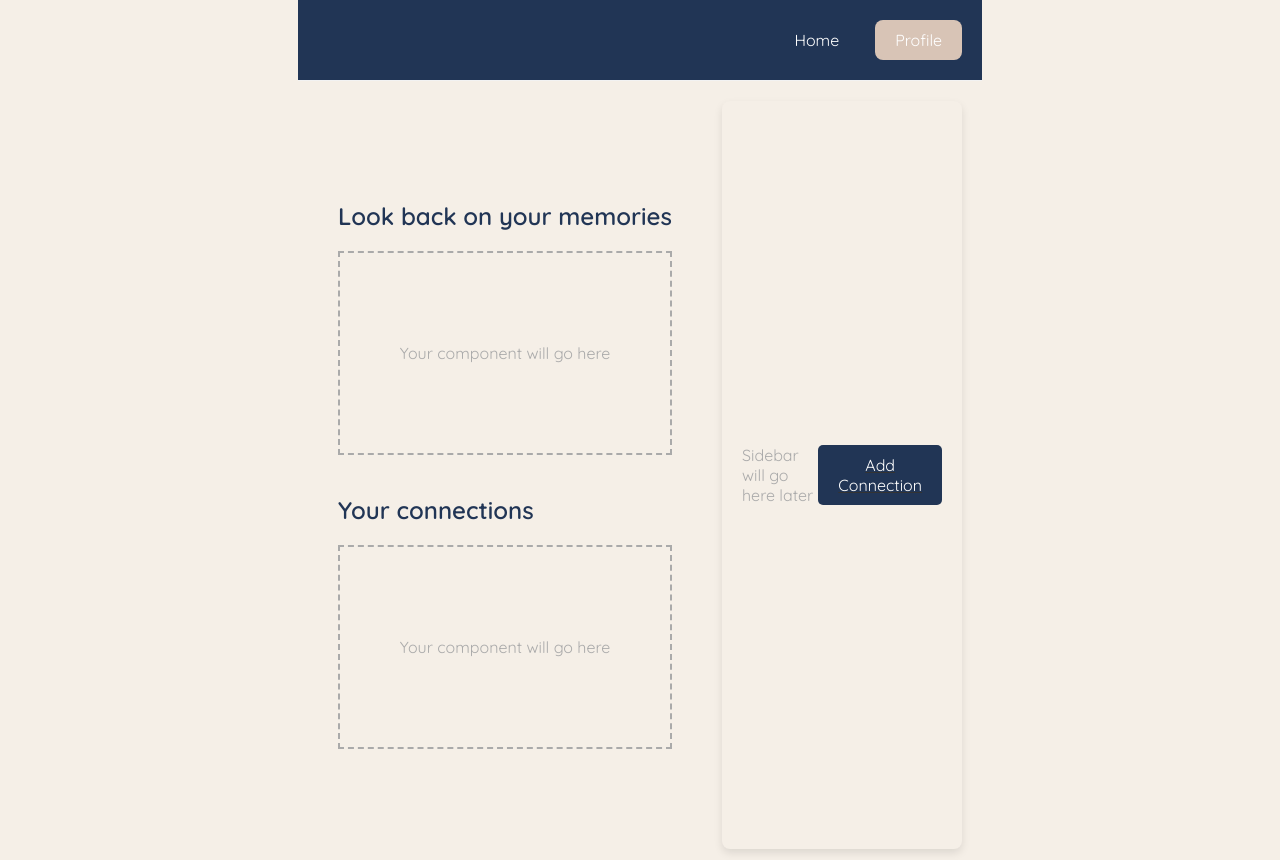
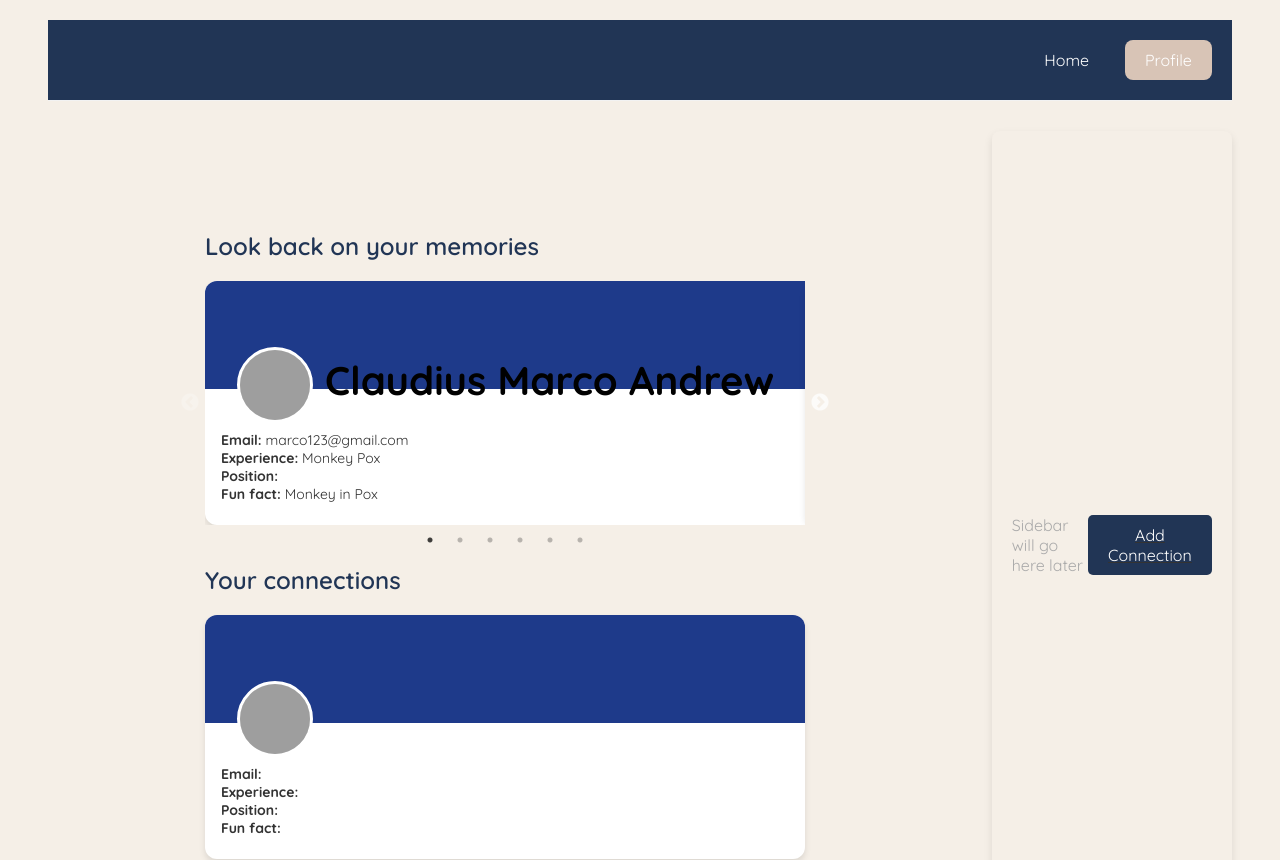
Before and after one commit to ComTDK/Devhack2025, a React (Create React App) app in the folder devhack2025/: page / in a window 1280 px wide. Shown: the top 860 px of the page. Built offline with nearby package versions, Linux system fonts and the light colour scheme; grey boxes are pictures that could not be loaded.

Commit message:
Home Page

```diff
--- a/devhack2025/package.json
+++ b/devhack2025/package.json
@@ -11,6 +11,8 @@
     "react-dom": "^19.0.0",
     "react-router-dom": "^5.3.4",
     "react-scripts": "5.0.1",
+    "react-slick": "^0.30.3",
+    "slick-carousel": "^1.8.1",
     "web-vitals": "^2.1.4"
   },
   "scripts": {
--- a/devhack2025/src/App.js
+++ b/devhack2025/src/App.js
@@ -1,27 +1,19 @@
 import React from "react";
 import { BrowserRouter as Router, Route, Switch } from "react-router-dom";
-import Navbar from "./Navbar";
-import HomePage from "./HomePage";
-import Test from "./Test";
+import HomePage from "./HomePage/HomePage";
 import InputPage from "./Input/page";
 
 function App() {
   return (
     <Router>
-      <div className="App">
       <Switch>
         <Route exact path="/">
-            <Navbar />
           <HomePage />
         </Route>
         <Route path="/input">
           <InputPage />
         </Route>
-          <Route path="/marco">
-            <InputPage />
-          </Route>
       </Switch>
-      </div>
     </Router>
   );
 }
--- a/devhack2025/src/HomePage.js
+++ /dev/null
@@ -1,35 +0,0 @@
-import React from "react";
-import { Link } from "react-router-dom"; // Import Link from react-router-dom
-import Navbar from "./Navbar";
-
-const HomePage = () => {
-  return (
-    <div className="main-layout">
-      {/* Main content section on the left */}
-      <div className="content">
-        <section className="memories">
-          <h2>Look back on your memories</h2>
-          <div className="memories-placeholder">{/* Your content here */}</div>
-        </section>
-
-        <section className="connections">
-          <h2>Your connections</h2>
-          <div className="connections-placeholder">
-            {/* Your content here */}
-          </div>
-        </section>
-      </div>
-
-      {/* Sidebar with a button to go to the input page */}
-      <div className="sidebar-placeholder">
-        <Link to="/input">
-          {" "}
-          {/* Link to navigate to InputPage */}
-          <button className="go-to-input-btn">Add Connection</button>
-        </Link>
-      </div>
-    </div>
-  );
-};
-
-export default HomePage;
--- /dev/null
+++ b/devhack2025/src/HomePage/ConnectionCard/ConnectionCard.jsx
@@ -0,0 +1,90 @@
+const ConnectionCard = ({
+  width = 100,
+  height = 25,
+  name,
+  email,
+  experience,
+  funFact,
+}) => {
+  const cardStyle = {
+    width: width + "%",
+    height: height + "%",
+    borderRadius: "12px",
+    overflow: "hidden",
+    boxShadow: "0 4px 6px rgba(0, 0, 0, 0.1)",
+    backgroundColor: "white",
+    fontFamily: "Arial, sans-serif",
+  };
+
+  const headerStyle = {
+    backgroundColor: "#1e3a8a",
+    color: "white",
+    padding: "16px",
+    display: "flex",
+    alignItems: "center",
+  };
+
+  const imageContainerStyle = {
+    width: "70px",
+    height: "70px",
+    borderRadius: "50%",
+    overflow: "hidden",
+    border: "3px solid white",
+    backgroundColor: "#ddd",
+    position: "relative",
+    top: "50px",
+    left: "16px",
+  };
+
+  const imageStyle = {
+    width: "100%",
+    height: "100%",
+    objectFit: "cover",
+  };
+
+  const textContainerStyle = {
+    padding: "16px",
+    color: "#333",
+    marginTop: "20px",
+  };
+
+  const titleStyle = {
+    marginLeft: "12px",
+    fontSize: "40px",
+    fontWeight: "bold",
+    position: "relative",
+    color: "black",
+    top: "55px",
+    left: "16px",
+  };
+
+  const textStyle = {
+    margin: "6px 0",
+    fontSize: "14px",
+  };
+
+  return (
+    <div style={cardStyle}>
+      <div style={headerStyle}>
+        <div style={imageContainerStyle}>
+          <img
+            src="/path-to-your-image.png" // Replace with actual image path
+            alt="Profile"
+            style={imageStyle}
+          />
+        </div>
+        <h2 style={titleStyle}>{name}</h2>
+      </div>
+      <div style={textContainerStyle}>
+        <p style={textStyle}>
+          <strong>Email:</strong> {email} <br />
+          <strong>Experience:</strong> {experience} <br />
+          <strong>Position:</strong> <br />
+          <strong>Fun fact:</strong> {funFact}
+        </p>
+      </div>
+    </div>
+  );
+};
+
+export default ConnectionCard;
--- /dev/null
+++ b/devhack2025/src/HomePage/HomePage.jsx
@@ -0,0 +1,64 @@
+import React from "react";
+import { Link } from "react-router-dom"; // Import Link from react-router-dom
+import Navbar from "./Navbar";
+import ConnectionCard from "./ConnectionCard/ConnectionCard";
+import Slider from "react-slick";
+import "slick-carousel/slick/slick.css";
+import "slick-carousel/slick/slick-theme.css";
+
+const HomePage = () => {
+  const settings = {
+    dots: true,
+    infinite: false,
+    speed: 500,
+    slidesToShow: 1,
+    slidesToScroll: 1,
+    arrows: true,
+  };
+
+  return (
+    <div className="main-layout">
+      <Navbar />
+      {/* Main content section on the left */}
+      <div className="content">
+        <section className="memories">
+          <h2>Look back on your memories</h2>
+          <div style={{ width: "600px", margin: "auto" }}>
+            <Slider {...settings}>
+              <ConnectionCard
+                width={200}
+                height={70}
+                name={"Claudius Marco Andrew"}
+                email={"marco123@gmail.com"}
+                experience={"Monkey Pox"}
+                funFact={"Monkey in Pox"}
+              ></ConnectionCard>
+              <ConnectionCard width={200} height={70}></ConnectionCard>
+              <ConnectionCard width={200} height={70}></ConnectionCard>
+              <ConnectionCard width={200} height={70}></ConnectionCard>
+              <ConnectionCard width={200} height={70}></ConnectionCard>
+              <ConnectionCard width={200} height={70}></ConnectionCard>
+            </Slider>
+          </div>
+        </section>
+
+        <section className="connections">
+          <h2>Your connections</h2>
+
+          <ConnectionCard></ConnectionCard>
+        </section>
+      </div>
+
+      {/* Sidebar with a button to go to the input page */}
+      <div className="sidebar-placeholder">
+        <Link to="/input">
+          {" "}
+          {/* Link to navigate to InputPage */}
+          <button className="go-to-input-btn">Add Connection</button>
+        </Link>
+      </div>
+    </div>
+  );
+};
+
+export default HomePage;
--- a/devhack2025/src/index.css
+++ b/devhack2025/src/index.css
@@ -20,6 +20,7 @@ h2 {
 .main-layout {
   display: flex;
   justify-content: flex-start; /* Align everything to the left */
+  flex: 1;
   padding: 20px;
   gap: 30px; /* Add space between the main content and sidebar */
   flex-wrap: wrap; /* Allow content to wrap for responsiveness */
```
Also changed, not shown: devhack2025/src/HomePage/ConnectionCard/ConnectionCard.css (added), devhack2025/src/HomePage/Navbar.js (renamed from devhack2025/src/Navbar.js), 1 other file (tests, documents, lock files or other folders). Lines whose indentation alone changed are shown as unchanged.
